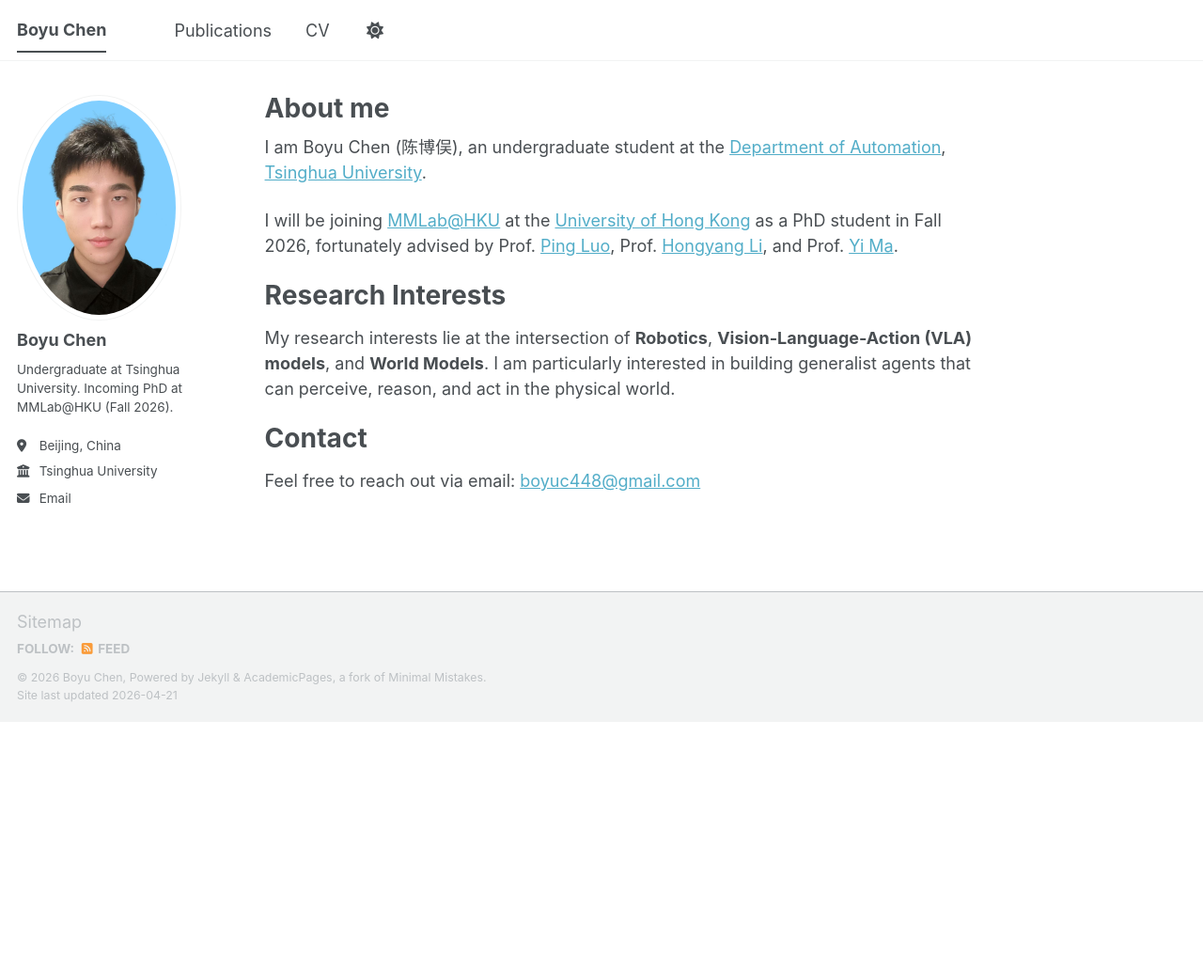
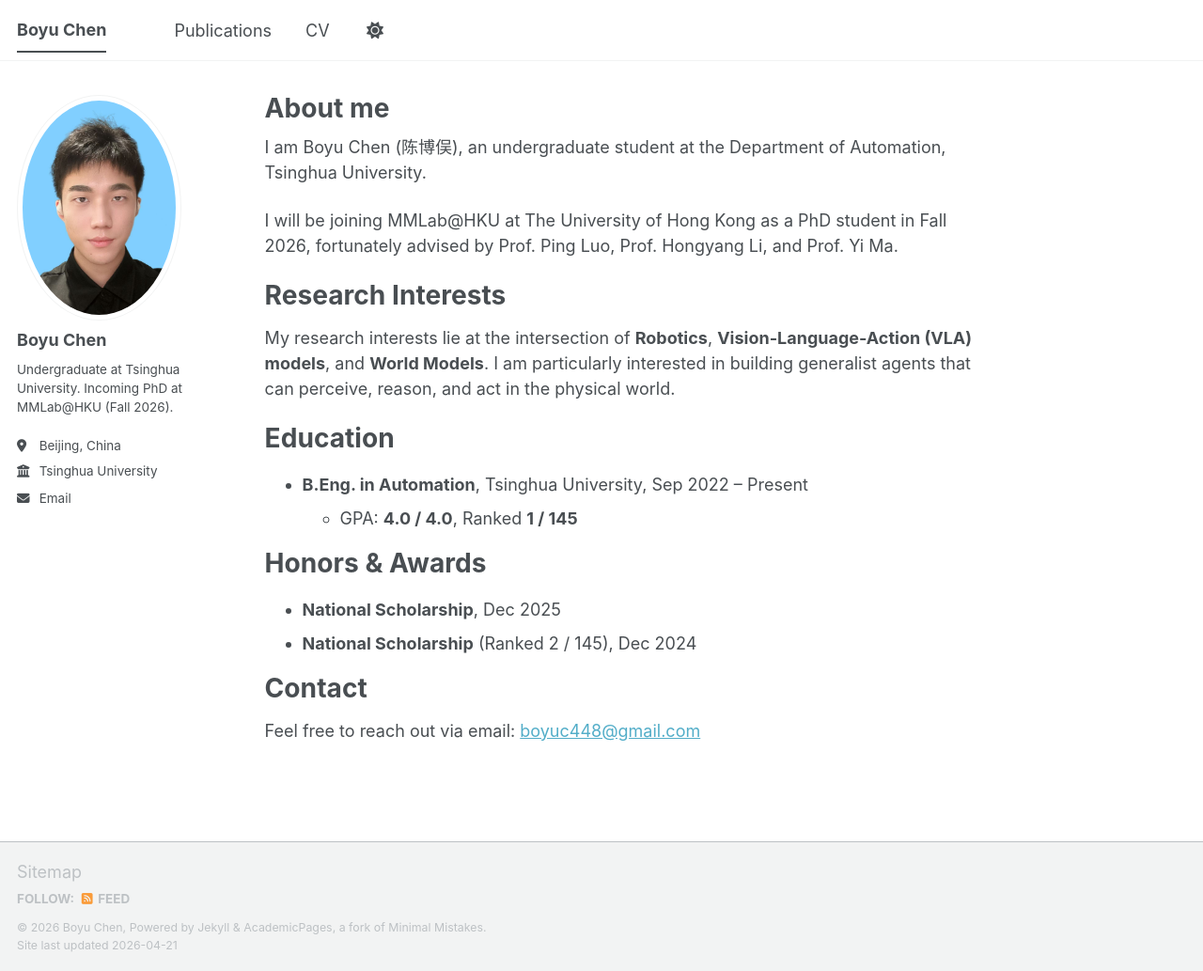
Before and after one commit to Robot774/Robot774.github.io, a Jekyll site: the page built from _pages/about.md, in a window 1280 px wide and 1033 px high. Shown: the whole window at 94% size. Built offline with Jekyll 4.4.1, drawn with Linux system fonts in a browser that asks for light colours; a script bundle is joined from its source files by our own code; library files that are not in the unit come from our copies.

Commit message:
Add honors/GPA, remove unreviewed links, always show sidebar contact info
- about.md: strip inline links on affiliations and advisors; add
  Education (GPA 4.0/4.0, Ranked 1/145) and Honors & Awards sections
- cv.md: add GPA/ranking under Education and a Honors & Awards section
- _sass/layout/_sidebar.scss: always render .author__urls inline so that
  location/employer/email show on every viewport instead of being hidden
  behind the mobile 'Follow' dropdown

Made-with: Cursor

```diff
--- a/_pages/about.md
+++ b/_pages/about.md
@@ -7,14 +7,24 @@ redirect_from:
   - /about.html
 ---
 
-I am Boyu Chen (陈博俣), an undergraduate student at the [Department of Automation](https://www.au.tsinghua.edu.cn/), [Tsinghua University](https://www.tsinghua.edu.cn/en/).
+I am Boyu Chen (陈博俣), an undergraduate student at the Department of Automation, Tsinghua University.
 
-I will be joining [MMLab@HKU](https://www.mmlab-ntu.com/) at the [University of Hong Kong](https://www.hku.hk/) as a PhD student in Fall 2026, fortunately advised by Prof. [Ping Luo](http://luoping.me/), Prof. [Hongyang Li](https://lihongyang.info/), and Prof. [Yi Ma](https://people.eecs.berkeley.edu/~yima/).
+I will be joining MMLab@HKU at The University of Hong Kong as a PhD student in Fall 2026, fortunately advised by Prof. Ping Luo, Prof. Hongyang Li, and Prof. Yi Ma.
 
 Research Interests
 ======
 My research interests lie at the intersection of **Robotics**, **Vision-Language-Action (VLA) models**, and **World Models**. I am particularly interested in building generalist agents that can perceive, reason, and act in the physical world.
 
+Education
+======
+* **B.Eng. in Automation**, Tsinghua University, Sep 2022 – Present
+  * GPA: **4.0 / 4.0**, Ranked **1 / 145**
+
+Honors & Awards
+======
+* **National Scholarship**, Dec 2025
+* **National Scholarship** (Ranked 2 / 145), Dec 2024
+
 Contact
 ======
 Feel free to reach out via email: [boyuc448@gmail.com](mailto:boyuc448@gmail.com)
--- a/_sass/layout/_sidebar.scss
+++ b/_sass/layout/_sidebar.scss
@@ -219,12 +219,11 @@
 
 .author__urls-wrapper {
   position: relative;
-  display: table-cell;
+  display: block;
   vertical-align: middle;
   font-family: $sans-serif;
   z-index: 10;
-  position: relative;
-  cursor: pointer;
+  cursor: default;
 
   li:last-child {
     a {
@@ -232,34 +231,12 @@
     }
   }
 
-  @include breakpoint($large) {
-    display: block;
-  }
-
   button {
-    margin-bottom: 0;
-
-    @include breakpoint($large) {
     display: none;
-    }
   }
 }
 
 .author__urls {
-  display: none;
-  position: absolute;
-  right: 0;
-  margin-top: 15px;
-  padding: 10px;
-  list-style-type: none;
-  border: 1px solid var(--global-border-color);
-  border-radius: $border-radius;
-  background: var(--global-bg-color);
-  z-index: -1;
-  box-shadow: 0 0 10px rgba(#000, 0.25);
-  cursor: default;
-
-  @include breakpoint($large) {
   display: block;
   position: relative;
   margin: 0;
@@ -267,40 +244,11 @@
   border: 0;
   background: transparent;
   box-shadow: none;
-  }
+  list-style-type: none;
 
-  &:before {
-    display: block;
-    content: "";
-    position: absolute;
-    top: -11px;
-    left: calc(50% - 10px);
-    width: 0;
-    border-style: solid;
-    border-width: 0 10px 10px;
-    border-color: var(--global-border-color) transparent;
-    z-index: 0;
-
-    @include breakpoint($large) {
+  &:before,
+  &:after {
     display: none;
-    }
-  }
-
-  &:after {
-    display: block;
-    content: "";
-    position: absolute;
-    top: -10px;
-    left: calc(50% - 10px);
-    width: 0;
-    border-style: solid;
-    border-width: 0 10px 10px;
-    border-color: #fff transparent;
-    z-index: 1;
-
-    @include breakpoint($large) {
-      display: none;
-    }
   }
 
   li {
```
Also changed, not shown: _pages/cv.md (+9 -2 lines). Lines whose indentation alone changed are shown as unchanged.
